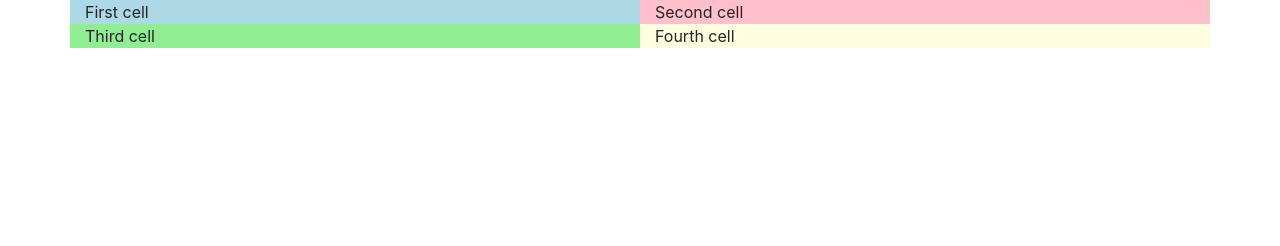
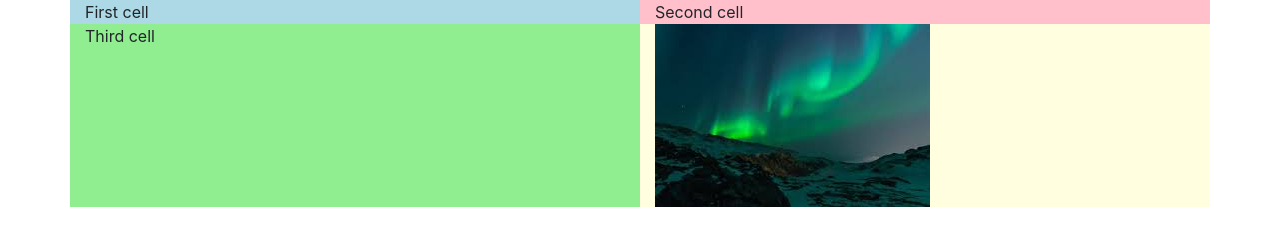
Before and after one commit to carolinastedman/day37, a plain HTML site: page index.html in a window 1280 px wide. Drawn offline with nearby package versions, Linux system fonts and the light colour scheme.

Commit message:
Update index.html

```diff
--- a/index.html
+++ b/index.html
@@ -38,7 +38,7 @@
       Third cell
     </div>
     <div id="fourthCell" class="col">
-      Fourth cell
+     <img src="https://github.com/carolinastedman/day37/blob/master/img/lightsimg.jpg?raw=true">
     </div>
   </div>
 </div>
```
